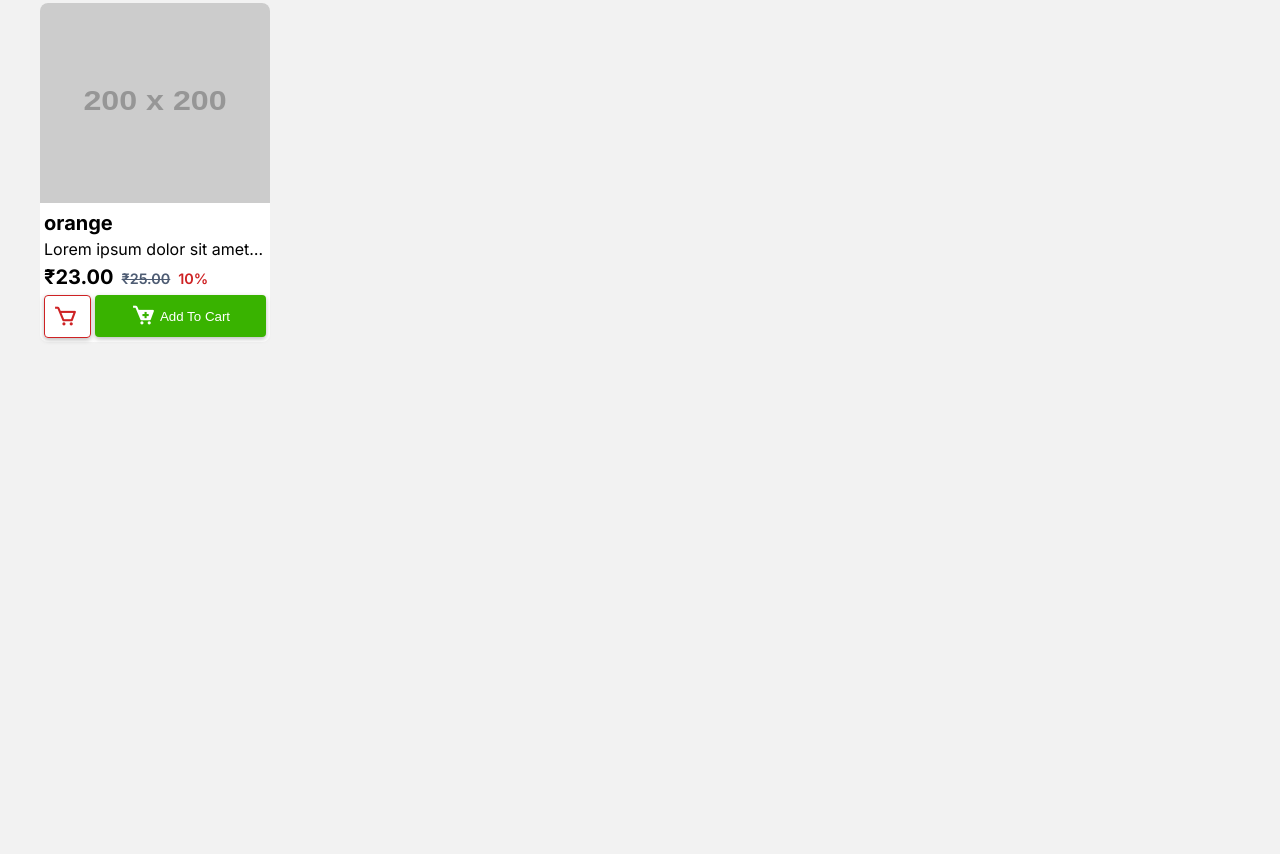
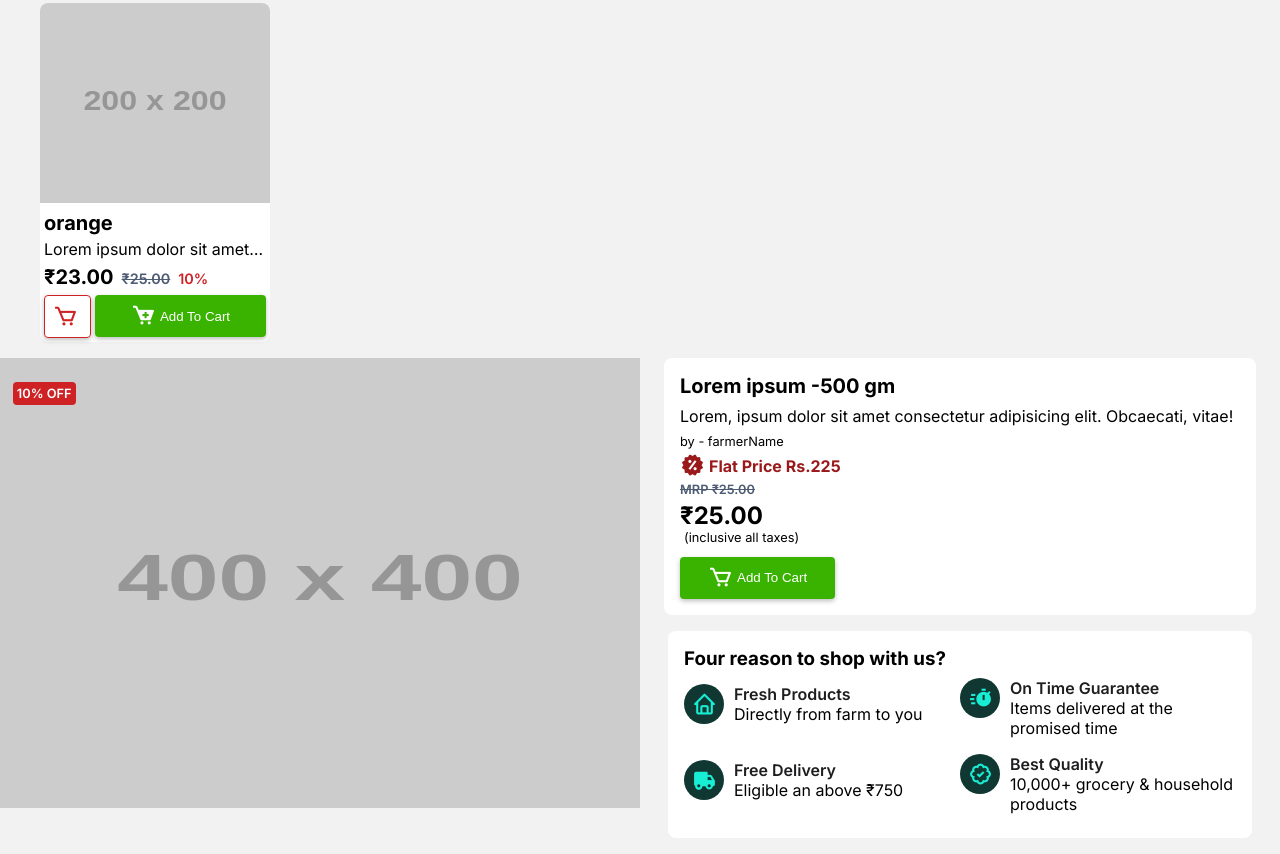
Before and after one commit to shubham-ghuge/component-library, a website: page index.html in a window 1280 px wide. Shown: the part 1868-2722 px from the top of the page. Before the commit the page ends 2226 px from the top, so only its background shows below. Drawn offline with nearby package versions, Linux system fonts and the light colour scheme; placeholder pictures from the web are drawn by us.

Commit message:
product page completed

```diff
--- a/assets/css/abstracts/_css-custom-props.scss
+++ b/assets/css/abstracts/_css-custom-props.scss
@@ -94,7 +94,7 @@
 }
 
 @mixin for-large-screen {
-  @media (min-width: 600px) {
+  @media all and (min-width: 600px) {
     @content;
   }
 }
--- a/assets/css/main/_components.scss
+++ b/assets/css/main/_components.scss
@@ -715,12 +715,12 @@
     margin: 0 var(--p-1) var(--p-2);
     line-height: 1;
     font-weight: 600;
-    h4{
+    h4 {
       font-size: 1.25rem;
     }
-    p{
+    p {
       margin: 0 0 0 var(--p-2);
-      font-size: .9rem;
+      font-size: 0.9rem;
     }
   }
   .wrapper {
@@ -736,3 +736,135 @@
     }
   }
 }
+
+.product-layout {
+  display: grid;
+  grid-template-columns: 1fr;
+  grid-template-rows: 1fr 2fr;
+  position: relative;
+  img {
+    height: 200px;
+    width: 100%;
+  }
+  .badge-rect-danger {
+    position: absolute;
+    top: 2%;
+    left: 2%;
+  }
+  .wrapper {
+    background-color: #fff;
+    padding: var(--p-2);
+    border-radius: var(--br-2);
+  }
+  @media all and (min-width: 600px) {
+    grid-template-rows: 1fr;
+    grid-template-columns: 1fr 1fr;
+    img {
+      height: 450px;
+    }
+    .wrapper {
+      padding: var(--p-4);
+    }
+    .badge-rect-danger {
+      top: 5%;
+      left: 1%;
+    }
+  }
+  .product {
+    position: relative;
+    margin: var(--p-1);
+    @include for-large-screen() {
+      margin: 0 var(--p-6);
+    }
+    &-heading {
+      font-size: var(--fsz-1);
+      margin: 0 0 var(--p-1);
+    }
+    &-description {
+      font-weight: normal;
+      margin: 0 0 var(--p-2);
+    }
+    &-seller {
+      font-size: 0.8rem;
+      font-weight: normal;
+    }
+    @include for-large-screen() {
+      &-heading {
+        margin: 0 0 var(--p-2);
+      }
+    }
+    &-discount {
+      font-weight: 700;
+      color: var(--c-danger-300);
+      .icon {
+        vertical-align: sub;
+        margin: var(--p-1) var(--p-1) 0 0;
+        font-size: var(--fsz-2);
+      }
+    }
+    &-price {
+      display: flex;
+      flex-direction: row;
+      align-items: center;
+      flex-wrap: wrap;
+      .price {
+        margin: 0 var(--p-3);
+      }
+      .taxes {
+        margin: 0 0 0 var(--p-1);
+        font-size: 0.8rem;
+        font-weight: 400;
+      }
+      .muted {
+        margin: 0 0 0 var(--p-1);
+      }
+      @include for-large-screen() {
+        flex-direction: column;
+        align-items: start;
+        .price {
+          margin: var(--p-1) 0 var(--p-3);
+        }
+        .muted {
+          margin: var(--p-1) 0 0;
+        }
+      }
+    }
+    .cta {
+      @extend .btn-success;
+      width: auto;
+      padding: var(--p-2) var(--p-7);
+    }
+  }
+  .features {
+    border-radius: var(--br-2);
+    margin: var(--p-2) 0 0;
+    background-color: #fff;
+    padding: var(--p-2);
+    @include for-large-screen() {
+      padding: var(--p-4);
+      margin: var(--p-4) var(--p-1);
+    }
+    &-layout {
+      display: flex;
+      flex-wrap: wrap;
+      align-items: center;
+    }
+    .avatar-sm-i-primary {
+      display: inline-block;
+      height: 40px;
+      width: 40px;
+      grid-row: 1/3;
+    }
+    .feature {
+      flex-basis: 100%;
+      display: grid;
+      grid-template-columns: 50px 1fr;
+      grid-template-rows: 1fr 1fr;
+      @include for-large-screen() {
+        flex-basis: 50%;
+        grid-template-rows: 0.5fr 1fr;
+      }
+      margin: var(--p-2) 0;
+    }
+  }
+}
--- a/index.html
+++ b/index.html
@@ -308,7 +308,10 @@
           Lorem ipsum dolor sit amet consectetur adipisicing elit. Quod, illum?
         </p>
         <div class="wishlist-card-price">
-        <h4>₹23.00</h4><p class="muted strike">₹25.00</p><p class="text-danger">10%</p></div>
+          <h4>₹23.00</h4>
+          <p class="muted strike">₹25.00</p>
+          <p class="text-danger">10%</p>
+        </div>
         <div class="wrapper">
           <button class="btn-outline-danger btn-addon">
             <i class="bx bx-cart"></i>
@@ -320,5 +323,63 @@
         </div>
       </figcaption>
     </figure>
+
+    <div class="product-layout">
+      <img src="https://via.placeholder.com/400x400" alt="test" />
+      <span class="badge-rect-danger">10% OFF</span>
+
+      <div class="product">
+        <div class="wrapper">
+          <h3 class="product-heading">Lorem ipsum -500 gm</h3>
+          <h4 class="product-description">
+            Lorem, ipsum dolor sit amet consectetur adipisicing elit. Obcaecati,
+            vitae!
+          </h4>
+          <h5 class="product-seller">by - farmerName</h5>
+          <p class="product-discount">
+            <i class="icon bx bxs-offer"></i>Flat Price Rs.225
+          </p>
+          <div class="product-price">
+            <p class="muted strike">MRP ₹25.00</p>
+            <h2 class="price">
+              ₹25.00
+              <span class="taxes d-sm-block d-none">(inclusive all taxes)</span>
+            </h2>
+            <button class="cta btn-addon">
+              <span>
+                <i class="bx bx-cart"></i>
+              </span>
+              Add To Cart
+            </button>
+            <span class="taxes d-sm-none d-block">(inclusive all taxes)</span>
+          </div>
+        </div>
+        <div class="features">
+          <h3>Four reason to shop with us?</h3>
+          <div class="features-layout">
+            <div class="feature">
+              <span class="avatar-sm-i-primary"><i class="bx bx-home"></i></span>
+              <p class="muted">Fresh Products</p>
+              <p>Directly from farm to you</p>
+            </div>
+            <div class="feature">
+              <span class="avatar-sm-i-primary"><i class="bx bxs-timer"></i></span>
+              <p class="muted">On Time Guarantee</p>
+              <p>Items delivered at the promised time</p>
+            </div>
+            <div class="feature">
+              <span class="avatar-sm-i-primary"><i class="bx bxs-truck"></i></span>
+              <p class="muted">Free Delivery</p>
+              <p>Eligible an above ₹750</p>
+            </div>
+            <div class="feature">
+              <span class="avatar-sm-i-primary"><i class="bx bx-badge-check"></i></span>
+              <p class="muted">Best Quality</p>
+              <p>10,000+ grocery & household products</p>
+            </div>
+          </div>
+        </div>
+      </div>
+    </div>
   </body>
 </html>
```
Also changed, not shown: dist/css/cssStack.css, 1 other file.
